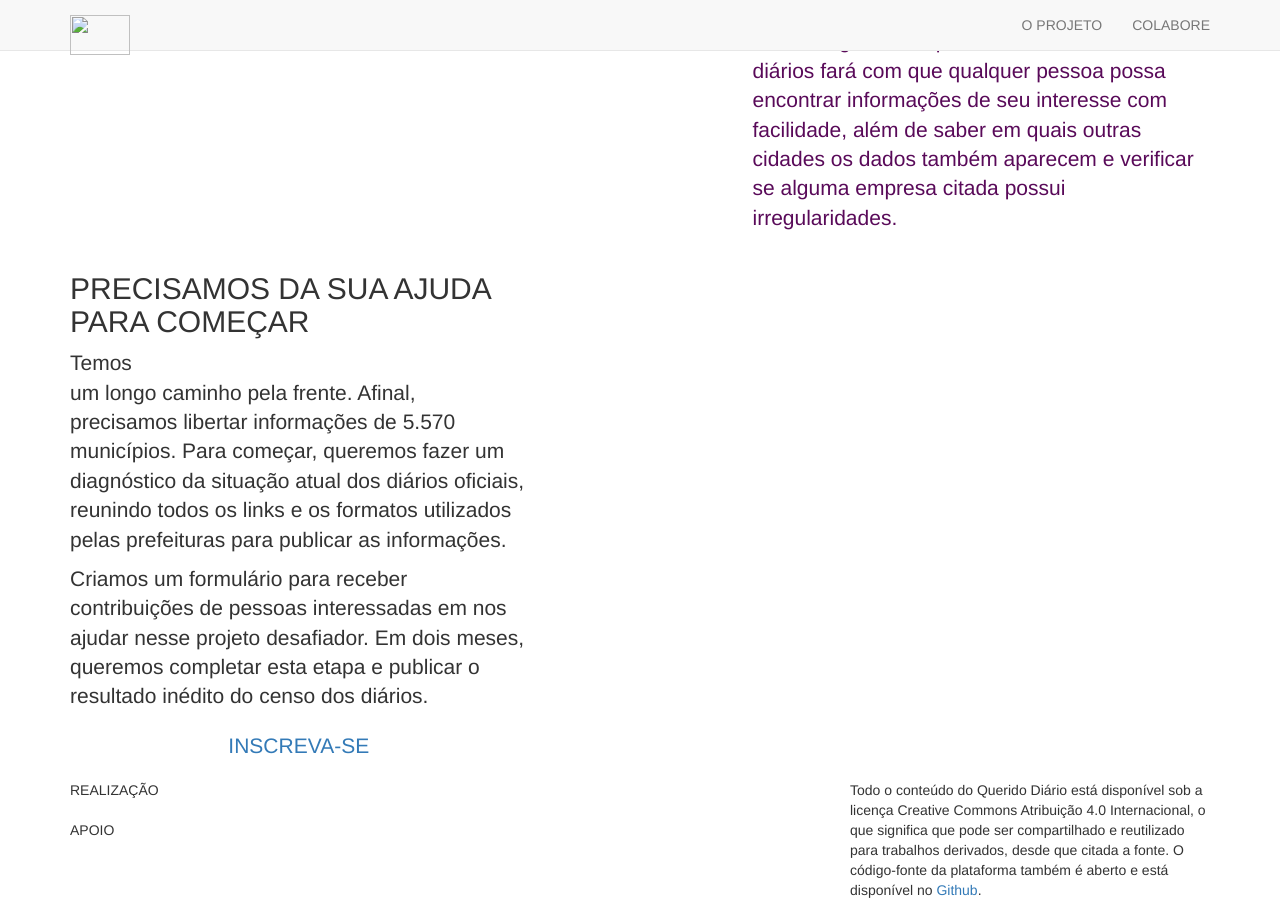
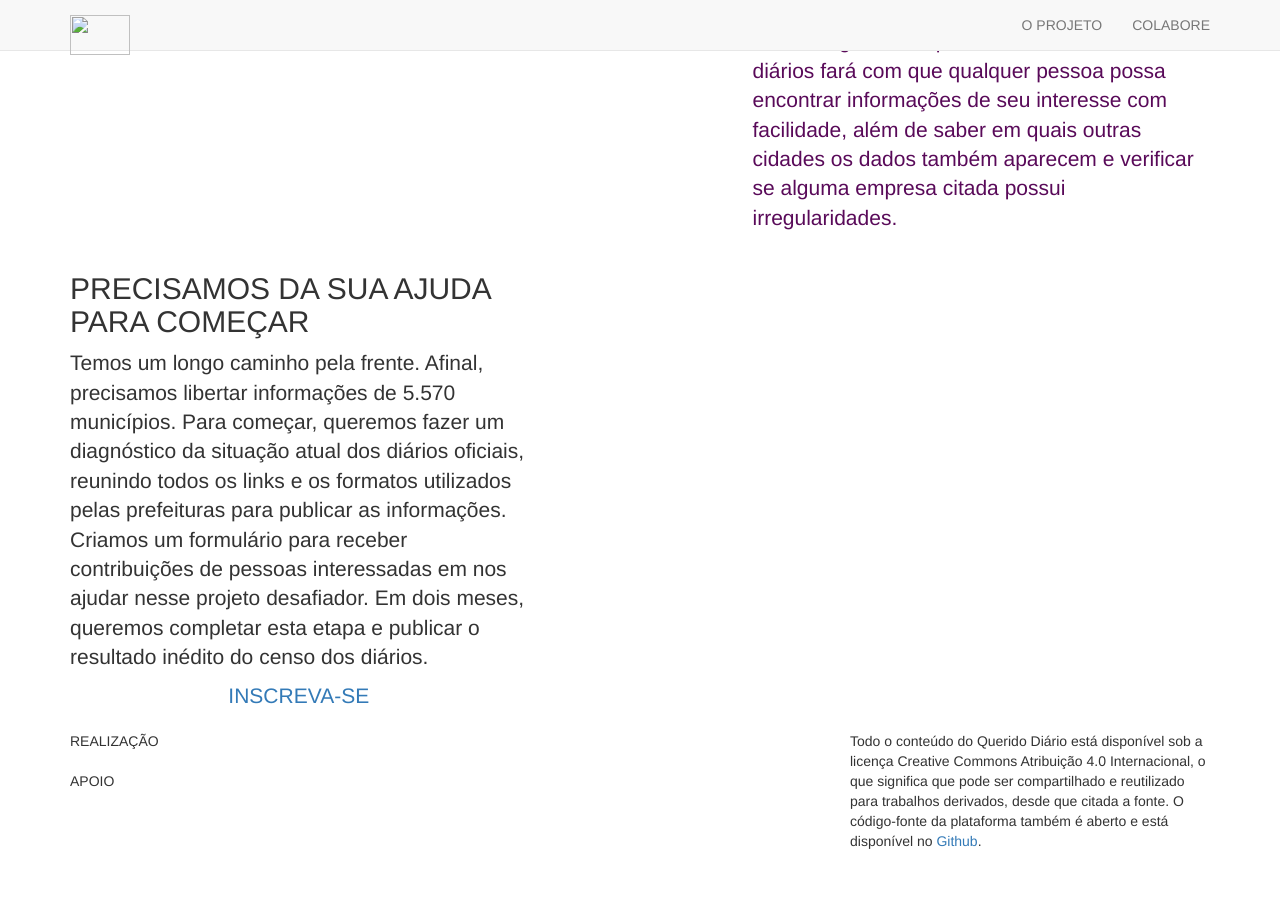
Before and after one commit to okfn-brasil/querido-diario-site, a Jekyll site: the page built from _posts/2014-09-23-services-3.markdown, in a window 1280 px wide and 900 px high, scrolled down 792 px. Built offline with Jekyll 4.4.1, drawn with Linux system fonts in a browser that asks for light colours; nearby versions of some CDN libraries; library files that are not in the unit come from our copies; after the commit the page ends 1643 px from its top, so only the background shows below that; some of the changed lines change nothing that is shown.

Commit message:
corrige texto seção 3

```diff
--- a/_posts/2014-09-23-services-3.markdown
+++ b/_posts/2014-09-23-services-3.markdown
@@ -6,10 +6,11 @@ title: PRECISAMOS DA SUA AJUDA PARA COMEÇAR
 description: |
 ---
 <div id="colabore">
-Temos </div> um longo caminho pela frente. Afinal, precisamos libertar informações de 5.570 municípios. Para começar, queremos fazer um diagnóstico da situação atual dos diários oficiais, reunindo todos os links e os formatos utilizados pelas prefeituras para publicar as informações.
+Temos um longo caminho pela frente. Afinal, precisamos libertar informações de 5.570 municípios. Para começar, queremos fazer um diagnóstico da situação atual dos diários oficiais, reunindo todos os links e os formatos utilizados pelas prefeituras para publicar as informações.
 
 Criamos um formulário para receber contribuições de pessoas interessadas em nos ajudar nesse projeto desafiador. Em dois meses, queremos completar esta etapa e publicar o resultado inédito do censo dos diários.
 
 <p style='text-align:center; padding-top: 10px;'>
 <a href="#" _target="blank" class="myButton">INSCREVA-SE</a>
 </p>
+</div>
```
